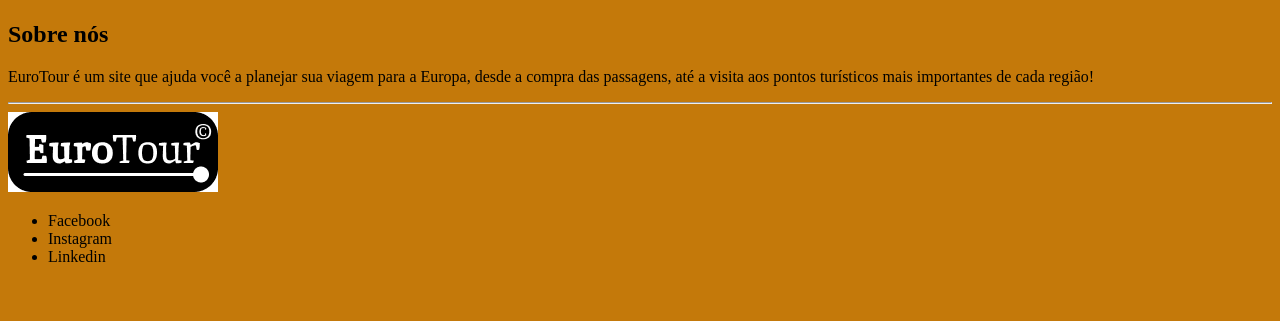
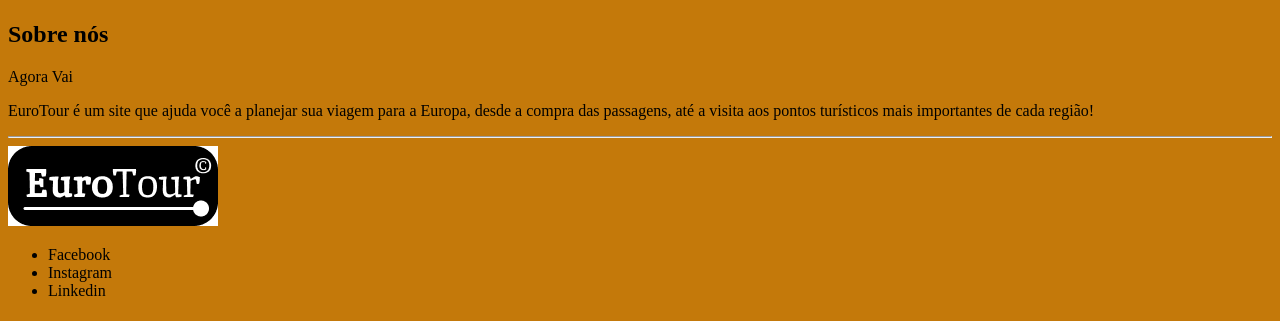
Before and after one commit to robertosolucoes/robertosolucoes, a plain HTML site: page index.html in a window 1280 px wide. Shown: the part 479-800 px from the top of the page. Drawn offline with Linux system fonts and the light colour scheme.

Commit message:
first commit

```diff
--- a/index.html
+++ b/index.html
@@ -34,6 +34,7 @@
   </div>
     <section>
       <h2>Sobre nós</h2>
+      <p>Agora Vai</p>
       <p>EuroTour é um site que ajuda você a planejar sua viagem para a Europa, desde a compra das passagens, até a visita aos pontos turísticos mais importantes de cada região!</p>
     </section>
   </main>
```
Also changed, not shown: 1 other file.
